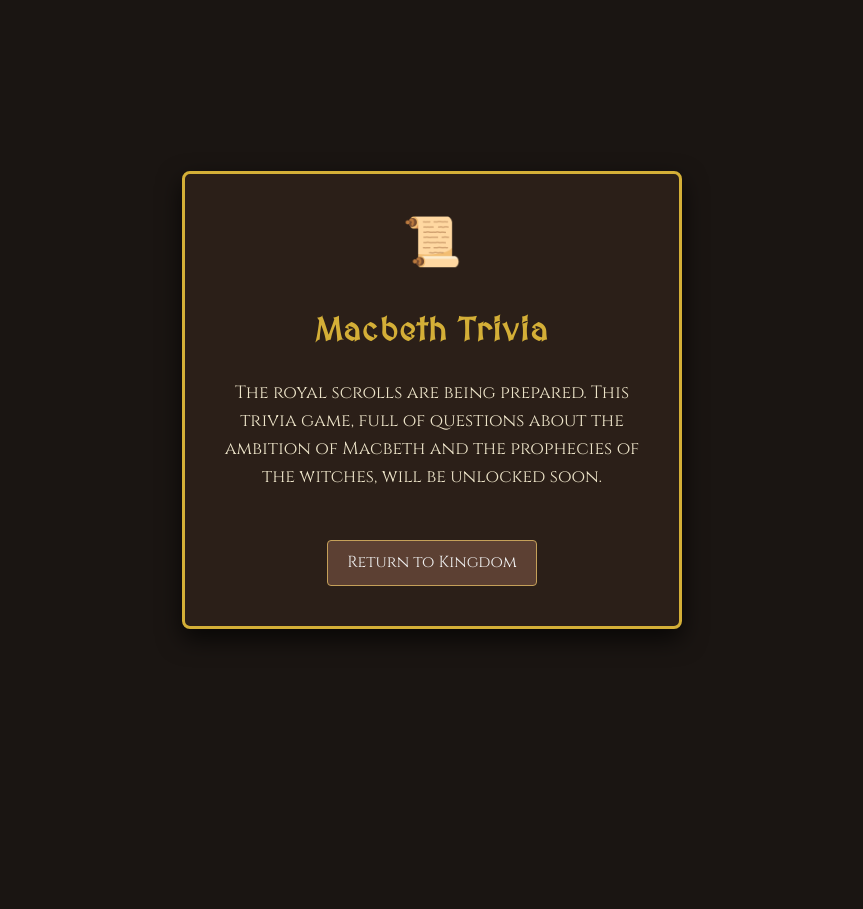
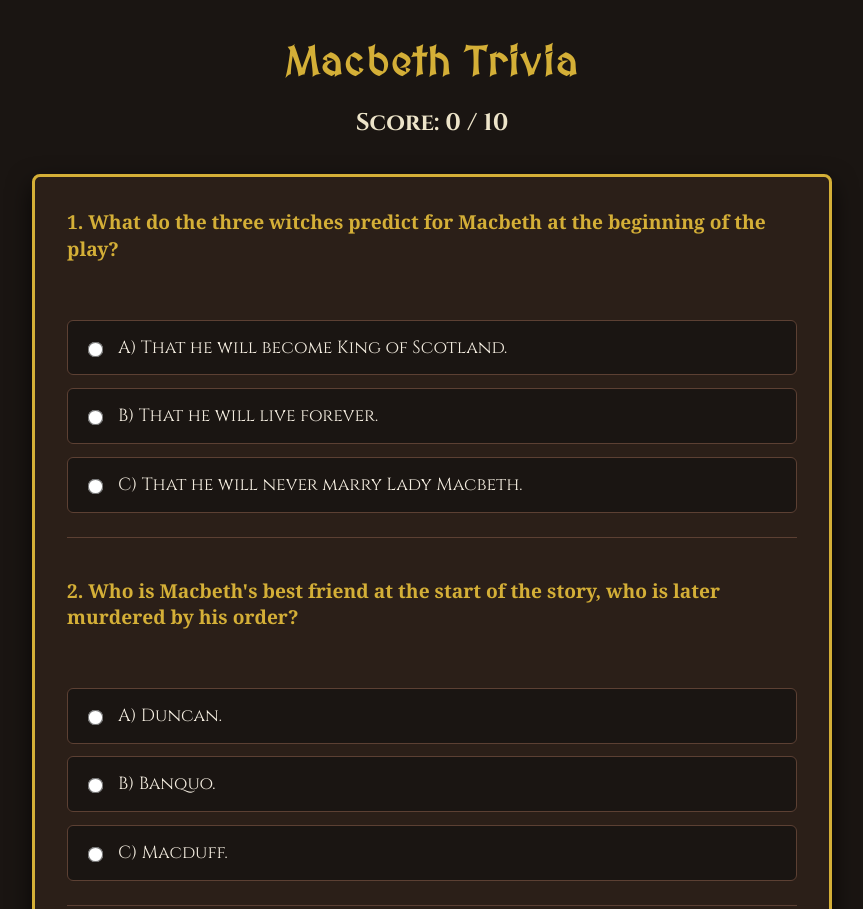
Before and after one commit to Diegosolerfo/juego-js-prueba, a website: page trivia.html in a window 1280 px wide. Shown: the top 909 px of the page, without its empty margins (208-1071 px from the left). Before the commit the page ends 800 px from the top, so only its background shows below. Drawn offline with Linux system fonts and the light colour scheme.

Commit message:
trivia completa

```diff
--- /dev/null
+++ b/js/trivia-score.js
@@ -0,0 +1,21 @@
+class TriviaScore {
+    constructor() {
+        this.score = 0;
+        this.total = 10;
+    }
+
+    addPoint() {
+        this.score++;
+        this.updateDisplay();
+    }
+
+    updateDisplay() {
+        const scoreEl = document.getElementById('score-display');
+        if (scoreEl) {
+            scoreEl.textContent = `Score: ${this.score} / ${this.total}`;
+        }
+    }
+}
+
+// Global counter instance
+window.TRIVIA_SCORE = new TriviaScore();
--- /dev/null
+++ b/js/trivia.js
@@ -0,0 +1,153 @@
+const TRIVIA_DATA = [
+    {
+        q: "1. What do the three witches predict for Macbeth at the beginning of the play?",
+        options: [
+            "A) That he will become King of Scotland.",
+            "B) That he will live forever.",
+            "C) That he will never marry Lady Macbeth."
+        ],
+        answer: 0
+    },
+    {
+        q: "2. Who is Macbeth's best friend at the start of the story, who is later murdered by his order?",
+        options: [
+            "A) Duncan.",
+            "B) Banquo.",
+            "C) Macduff."
+        ],
+        answer: 1
+    },
+    {
+        q: "3. What does Lady Macbeth constantly try to wash off her hands while sleepwalking?",
+        options: [
+            "A) Sand.",
+            "B) Imaginary blood.",
+            "C) Black ink."
+        ],
+        answer: 1
+    },
+    {
+        q: "4. Who is the rightful King of Scotland that Macbeth murders at the beginning?",
+        options: [
+            "A) Malcolm.",
+            "B) Duncan.",
+            "C) Siward."
+        ],
+        answer: 1
+    },
+    {
+        q: "5. According to the witches, who is the only man capable of defeating Macbeth?",
+        options: [
+            "A) One not born of a woman (C-section).",
+            "B) Banquo's son.",
+            "C) A foreign warrior."
+        ],
+        answer: 0
+    },
+    {
+        q: "6. What object does Macbeth see before murdering King Duncan?",
+        options: [
+            "A) A giant raven.",
+            "B) A golden crown.",
+            "C) A floating dagger."
+        ],
+        answer: 2
+    },
+    {
+        q: "7. To which country does Malcolm flee after the murder of his father, King Duncan?",
+        options: [
+            "A) England.",
+            "B) France.",
+            "C) Norway."
+        ],
+        answer: 0
+    },
+    {
+        q: "8. What is Lady Macbeth's final fate?",
+        options: [
+            "A) She is banished from Scotland.",
+            "B) She dies (suicide).",
+            "C) She becomes the ruling Queen."
+        ],
+        answer: 1
+    },
+    {
+        q: "9. What assurance do the witches give Macbeth regarding his safety?",
+        options: [
+            "A) \"Be happy and fear no one.\"",
+            "B) \"No man of woman born shall harm thee.\"",
+            "C) \"Your son will succeed you on the throne.\""
+        ],
+        answer: 1
+    },
+    {
+        q: "10. How does the play end?",
+        options: [
+            "A) Macbeth repents and is forgiven.",
+            "B) Macduff defeats Macbeth in combat and Malcolm is crowned King.",
+            "C) The witches return and seize the throne."
+        ],
+        answer: 1
+    }
+];
+
+document.addEventListener("DOMContentLoaded", () => {
+    const container = document.getElementById("trivia-form");
+
+    // Initial display
+    window.TRIVIA_SCORE.updateDisplay();
+
+    TRIVIA_DATA.forEach((item, index) => {
+        // Create question block
+        const block = document.createElement("div");
+        block.className = "question-block";
+
+        const title = document.createElement("h3");
+        title.textContent = item.q;
+        block.appendChild(title);
+
+        // Result span for the star
+        const resultSpan = document.createElement("span");
+        resultSpan.className = "result-star";
+        block.appendChild(resultSpan);
+
+        const optionsDiv = document.createElement("div");
+        optionsDiv.className = "options-group";
+
+        item.options.forEach((optText, optIndex) => {
+            const label = document.createElement("label");
+            label.className = "option-label";
+
+            const radio = document.createElement("input");
+            radio.type = "radio";
+            radio.name = `question-${index}`;
+            radio.value = optIndex;
+
+            radio.addEventListener("change", () => {
+                // Disable all radios for this question after answering
+                const allRadios = block.querySelectorAll(`input[name="question-${index}"]`);
+                allRadios.forEach(r => r.disabled = true);
+
+                if (parseInt(radio.value) === item.answer) {
+                    label.classList.add("correct");
+                    resultSpan.textContent = " ⭐ Correct!";
+                    window.TRIVIA_SCORE.addPoint();
+                } else {
+                    label.classList.add("incorrect");
+                    resultSpan.textContent = " ❌ Incorrect";
+                    resultSpan.style.color = "#ff4d4d";
+
+                    // Highlight the correct one
+                    allRadios[item.answer].parentElement.classList.add("correct-hint");
+                }
+            });
+
+            label.appendChild(radio);
+            label.appendChild(document.createTextNode(" " + optText));
+            optionsDiv.appendChild(label);
+        });
+
+        block.appendChild(optionsDiv);
+        container.appendChild(block);
+    });
+});
--- a/trivia.html
+++ b/trivia.html
@@ -14,56 +14,136 @@
             display: flex;
             flex-direction: column;
             align-items: center;
-            justify-content: center;
             min-height: 100vh;
             min-height: 100dvh;
             margin: 0;
-            padding: 1.5rem;
+            padding: 2rem 1rem;
             box-sizing: border-box;
+        }
+        .trivia-header {
             text-align: center;
+            margin-bottom: 2rem;
         }
-        .trivia-card {
+        .trivia-header h1 {
+            color: #d4af37;
+            font-family: 'MedievalSharp', cursive;
+            font-size: 2.5rem;
+            margin: 0;
+            letter-spacing: 2px;
+        }
+        #score-display {
+            font-size: 1.5rem;
+            color: #ede4c9;
+            margin-top: 0.5rem;
+            font-weight: bold;
+        }
+        .trivia-form-container {
             background-color: #2b1f18;
             border: 3px solid #d4af37;
             border-radius: 8px;
-            padding: 2.5rem 1.5rem;
-            max-width: 500px;
+            padding: 2rem;
+            max-width: 800px;
             width: 100%;
             box-shadow: 0 10px 25px rgba(0,0,0,0.7);
             box-sizing: border-box;
+            margin-bottom: 2rem;
         }
-        .trivia-card h1 {
+        .question-block {
+            margin-bottom: 2.5rem;
+            padding-bottom: 1.5rem;
+            border-bottom: 1px solid #5c4033;
+        }
+        .question-block:last-child {
+            border-bottom: none;
+            margin-bottom: 0;
+            padding-bottom: 0;
+        }
+        .question-block h3 {
             color: #d4af37;
+            font-family: 'Georgia', serif;
+            font-size: 1.2rem;
+            margin-top: 0;
+            margin-bottom: 0.5rem;
+            line-height: 1.4;
+        }
+        .result-star {
+            font-weight: bold;
+            color: #ffcc00;
+            font-size: 1.1rem;
+            display: inline-block;
+            margin-bottom: 1rem;
+            min-height: 1.5rem;
+        }
+        .options-group {
+            display: flex;
+            flex-direction: column;
+            gap: 0.8rem;
+        }
+        .option-label {
+            background-color: #1a1512;
+            border: 1px solid #5c4033;
+            padding: 0.8rem 1rem;
+            border-radius: 6px;
+            cursor: pointer;
+            transition: background-color 0.2s, border-color 0.2s;
+            font-size: 1.1rem;
+            display: flex;
+            align-items: center;
+        }
+        .option-label:hover {
+            border-color: #d4af37;
+        }
+        .option-label input[type="radio"] {
+            margin-right: 1rem;
+            accent-color: #d4af37;
+            transform: scale(1.2);
+        }
+        .option-label.correct {
+            background-color: rgba(46, 204, 113, 0.2);
+            border-color: #2ecc71;
+            color: #2ecc71;
+        }
+        .option-label.incorrect {
+            background-color: rgba(231, 76, 60, 0.2);
+            border-color: #e74c3c;
+            color: #e74c3c;
+        }
+        .option-label.correct-hint {
+            border-color: #2ecc71;
+            color: #2ecc71;
+        }
+        .btn-return {
+            background-color: #8b1e1e;
+            color: #ede4c9;
+            border: 2px solid #d4af37;
+            padding: 0.8rem 2rem;
             font-family: 'MedievalSharp', cursive;
-            margin-top: 0;
-            font-size: 2rem;
-            letter-spacing: 1.5px;
+            font-size: 1.2rem;
+            border-radius: 4px;
+            cursor: pointer;
+            text-decoration: none;
+            transition: all 0.2s;
         }
-        .trivia-card p {
-            font-size: 1.1rem;
-            line-height: 1.6;
-            margin-bottom: 2rem;
-            color: #ede4c9;
-        }
-        .scroll-icon {
-            font-size: 3rem;
-            margin-bottom: 1rem;
-            display: inline-block;
-            animation: float 3s ease-in-out infinite;
-        }
-        @keyframes float {
-            0% { transform: translateY(0px); }
-            50% { transform: translateY(-10px); }
-            100% { transform: translateY(0px); }
+        .btn-return:hover {
+            background-color: #d4af37;
+            color: #1a0f0a;
         }
     </style>
 </head>
 <body class="trivia-body">
-    <div class="trivia-card">
-        <span class="scroll-icon">📜</span>
+
+    <div class="trivia-header">
         <h1>Macbeth Trivia</h1>
-        <p>The royal scrolls are being prepared. This trivia game, full of questions about the ambition of Macbeth and the prophecies of the witches, will be unlocked soon.</p>
-        <a href="index.html" class="btn">Return to Kingdom</a>
+        <div id="score-display">Score: 0 / 10</div>
     </div>
+
+    <div class="trivia-form-container" id="trivia-form">
+        <!-- Questions will be injected here by trivia.js -->
+    </div>
+
+    <a href="index.html" class="btn-return">Return to Kingdom</a>
+
+    <script src="js/trivia-score.js"></script>
+    <script src="js/trivia.js"></script>
 </body>
 </html>
```
Also changed, not shown: 1 other file.
